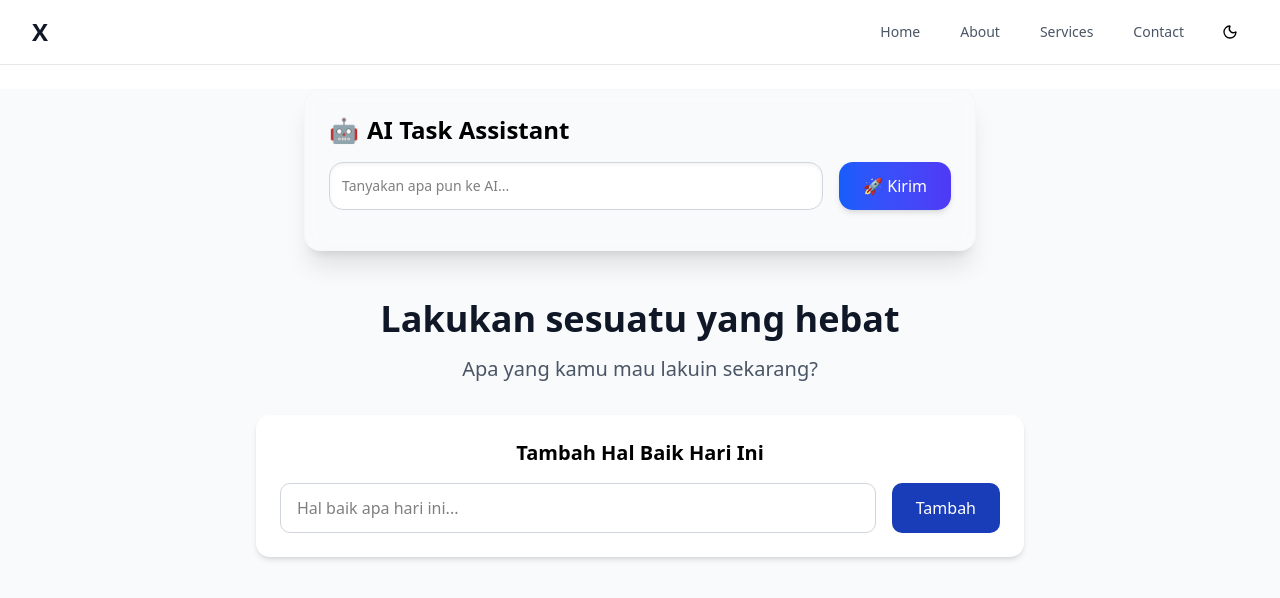
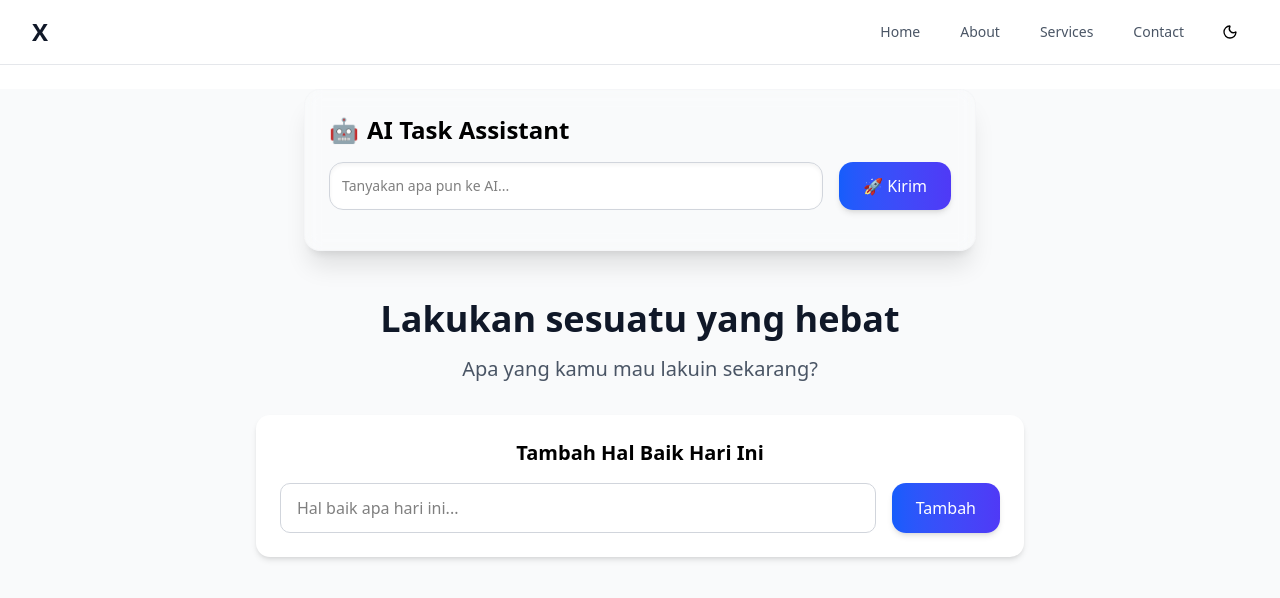
Before and after one commit to xpe0ple/TodoS, a Next.js app: page / in a window 1280 px wide. Shown: the top 598 px of the page. Built offline with nearby package versions, Linux system fonts and the light colour scheme.

Commit message:
fix fitur

```diff
--- a/src/app/api/ai-assistant/route.ts
+++ b/src/app/api/ai-assistant/route.ts
@@ -8,7 +8,7 @@ export async function POST(req: Request) {
     {
       method: "POST",
       headers: {
-        Authorization: `Bearer ${process.env.OPENROUTER_API_KEY}`, // Key aman di backend
+        Authorization: `Bearer ${process.env.NEXT_PUBLIC_OPENROUTER_API_KEY}`, // Key aman di backend
         "Content-Type": "application/json",
       },
       body: JSON.stringify({
--- a/src/app/components/ai-assistant.tsx
+++ b/src/app/components/ai-assistant.tsx
@@ -35,7 +35,7 @@ export default function AIAssistant() {
         />
         <button
           onClick={handleSend}
-          className="bg-gradient-to-r from-blue-600 to-indigo-600 hover:from-blue-700 hover:to-indigo-700 text-white px-6 py-3 rounded-xl font-medium shadow-md transition-all"
+          className="cursor-pointer bg-gradient-to-r from-blue-600 to-indigo-600 hover:from-blue-700 hover:to-indigo-700 text-white px-6 py-3 rounded-xl font-medium shadow-md transition-all"
         >
           🚀 Kirim
         </button>
--- a/src/app/page.tsx
+++ b/src/app/page.tsx
@@ -91,12 +91,7 @@ export default function Home() {
                 />
                 <button
                   type="submit"
-                  className="cursor-pointer px-6 py-3
-             bg-blue-800 text-white
-             hover:bg-blue-400
-             dark:bg-white dark:text-black
-             dark:hover:bg-gray-400
-             rounded-lg transition"
+                  className="cursor-pointer bg-gradient-to-r from-blue-600 to-indigo-600 hover:from-blue-700 hover:to-indigo-700 text-white px-6 py-3 rounded-xl font-medium shadow-md transition-all"
                 >
                   {editIndex !== null ? "Update" : "Tambah"}
                 </button>
```
